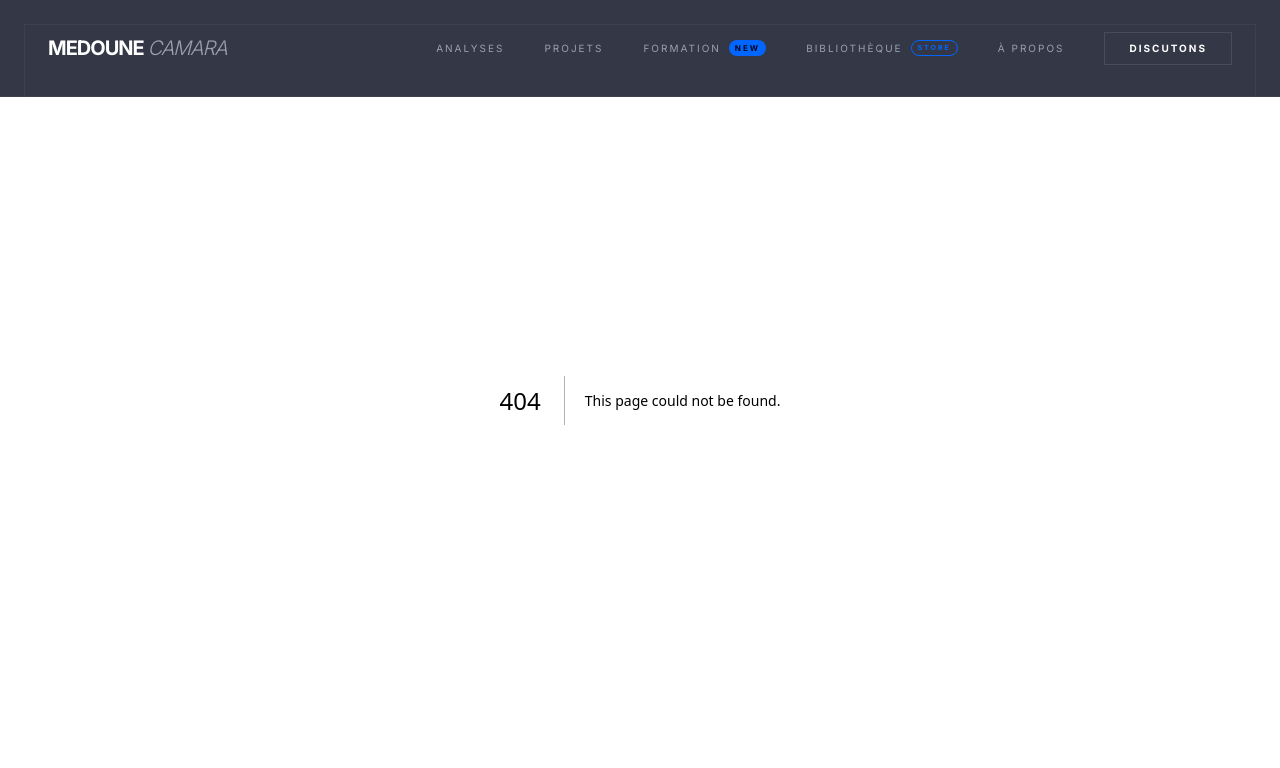
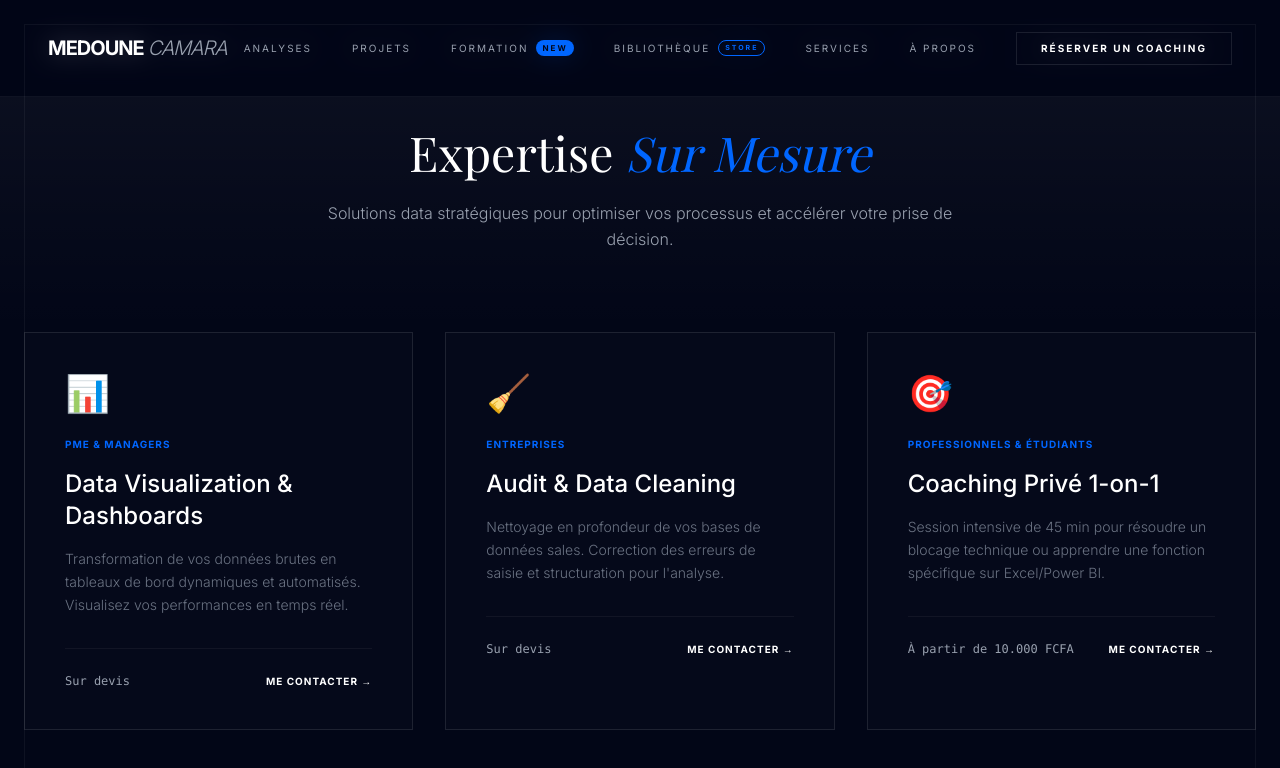
Before and after one commit to Medoune-data/medoune-business-analyst, a Next.js app: page /services in a window 1280 px wide. Before the commit this address had no page. Shown: the top 768 px of the page. Built offline with nearby package versions, Linux system fonts and the light colour scheme; a web font is replaced by a local one.

Commit message:
Mise à jour Navbar : Ajout Services et Calendly

```diff
--- /dev/null
+++ b/src/app/services/page.tsx
@@ -0,0 +1,63 @@
+"use client";
+import Navbar from '@/components/Navbar';
+
+const services = [
+  {
+    title: "Data Visualization & Dashboards",
+    description: "Transformation de vos données brutes en tableaux de bord dynamiques et automatisés. Visualisez vos performances en temps réel.",
+    target: "PME & Managers",
+    price: "Sur devis",
+    icon: "📊"
+  },
+  {
+    title: "Audit & Data Cleaning",
+    description: "Nettoyage en profondeur de vos bases de données sales. Correction des erreurs de saisie et structuration pour l'analyse.",
+    target: "Entreprises",
+    price: "Sur devis",
+    icon: "🧹"
+  },
+  {
+    title: "Coaching Privé 1-on-1",
+    description: "Session intensive de 45 min pour résoudre un blocage technique ou apprendre une fonction spécifique sur Excel/Power BI.",
+    target: "Professionnels & Étudiants",
+    price: "À partir de 10.000 FCFA",
+    icon: "🎯"
+  }
+];
+
+export default function ServicesPage() {
+  return (
+    <main className="min-h-screen bg-brand-midnight text-white">
+      <Navbar />
+
+      <header className="pt-32 pb-20 px-6 text-center bg-gradient-to-b from-white/[0.05] to-transparent">
+        <h1 className="text-5xl font-serif mb-6">Expertise <span className="italic text-accent-primary">Sur Mesure</span></h1>
+        <p className="text-gray-400 max-w-2xl mx-auto font-light leading-relaxed">
+          Solutions data stratégiques pour optimiser vos processus et accélérer votre prise de décision.
+        </p>
+      </header>
+
+      <section className="max-w-7xl mx-auto px-6 pb-32">
+        <div className="grid grid-cols-1 md:grid-cols-3 gap-8">
+          {services.map((service, i) => (
+            <div key={i} className="group border border-white/10 p-10 hover:border-accent-primary transition-all bg-white/[0.01]">
+              <div className="text-4xl mb-6">{service.icon}</div>
+              <span className="text-[10px] uppercase tracking-widest text-accent-primary font-bold mb-4 block">{service.target}</span>
+              <h3 className="text-2xl font-medium mb-4">{service.title}</h3>
+              <p className="text-gray-500 text-sm mb-8 leading-relaxed font-light">{service.description}</p>
+              <div className="pt-6 border-t border-white/5 flex justify-between items-center">
+                <span className="text-xs font-mono text-gray-400">{service.price}</span>
+                <a
+                  href={`https://wa.me/225XXXXXXXX?text=Bonjour Medoune, je suis intéressé par votre service : ${service.title}`}
+                  className="text-[10px] uppercase tracking-widest font-bold hover:text-accent-primary transition-colors"
+                >
+                  Me contacter →
+                </a>
+              </div>
+            </div>
+          ))}
+        </div>
+      </section>
+    </main>
+  );
+}
--- a/src/components/Navbar.tsx
+++ b/src/components/Navbar.tsx
@@ -11,7 +11,8 @@ export default function Navbar() {
     { label: 'Analyses', href: '/blog' },
     { label: 'Projets', href: '/projets' },
     { label: 'Formation', href: '/formation' },
-    { label: 'Bibliothèque', href: '/shop' }, // TA NOUVELLE SECTION ICI
+    { label: 'Bibliothèque', href: '/shop' },
+    { label: 'Services', href: '/services' }, // <-- AJOUTE CETTE LIGNE ICI
     { label: 'À Propos', href: '/about' },
   ];
   return (
@@ -49,10 +50,12 @@ export default function Navbar() {
   </Link>
 ))}
             <Link
-              href="mailto:medoune.c.k.camara.pro@gmail.com"
+  href="https://calendly.com/medoune-camara" // <-- TON LIEN CALENDLY ICI
+  target="_blank"
+  rel="noopener noreferrer"
   className="text-[10px] uppercase tracking-[0.2em] font-bold py-2 px-6 border border-white/10 text-white hover:border-accent-primary hover:text-accent-primary transition-all"
 >
-              Discutons
+  Réserver un Coaching
 </Link>
           </div>
 
@@ -101,10 +104,11 @@ export default function Navbar() {
                 className="pt-10 border-t border-white/10 mt-10"
               >
                 <Link
-                  href="mailto:medoune.c.k.camara.pro@gmail.com"
+  href="https://calendly.com/medoune-camara" // <-- TON LIEN CALENDLY ICI
+  target="_blank"
   className="text-accent-primary font-mono uppercase tracking-widest text-xs"
 >
-                  → medoune.c.k.camara.pro@gmail.com
+  → Planifier une session (Calendly)
 </Link>
               </motion.div>
             </div>
```
Lines whose indentation alone changed are shown as unchanged.
